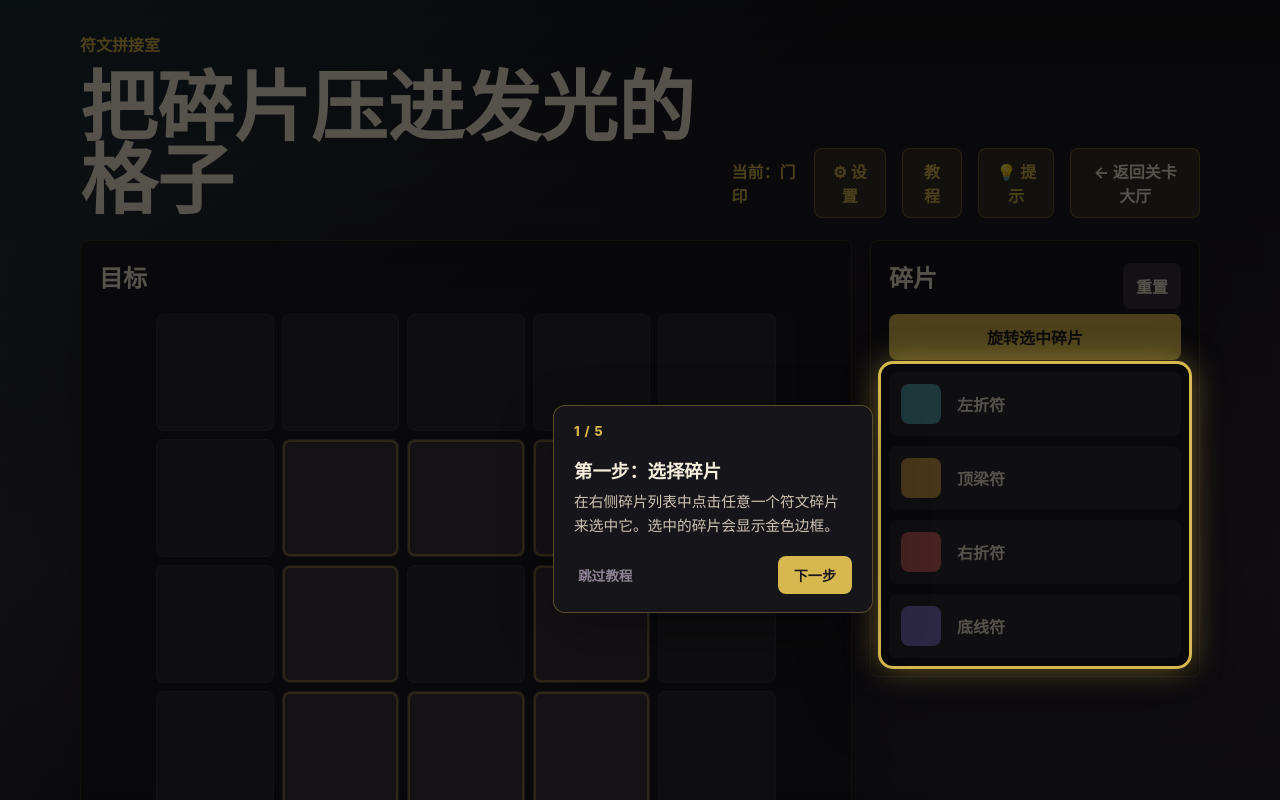
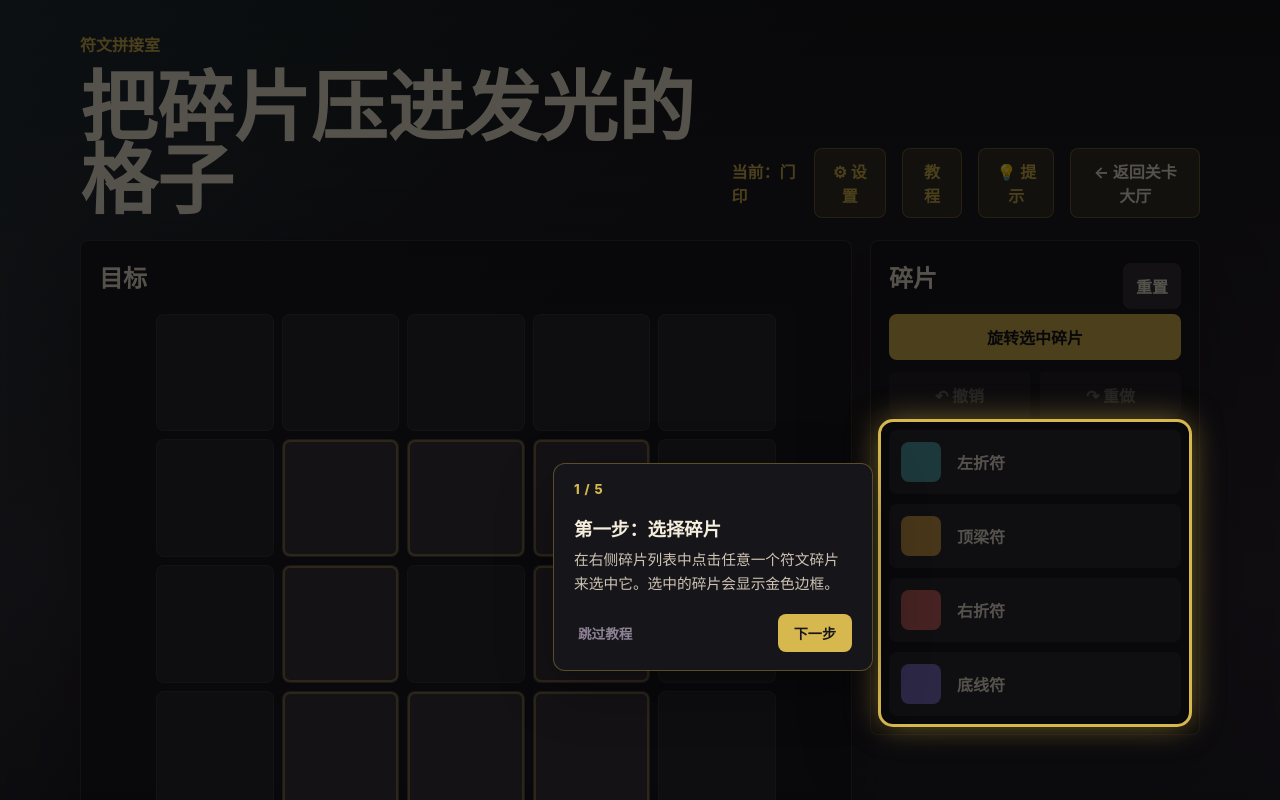
Before and after one commit to aliAjax/hxwl-5-b4eb419, a React (Vite) app: page / in a window 1280 px wide. Both pictures are taken after a click on the button "查看教程". Shown: the top 800 px of the page. Built offline with nearby package versions, Linux system fonts and the light colour scheme.

Commit message:
.3436396082391580:128e98f73b5d7a02a4c16e4b40efe917_6a299590f34b5f32e355d470.6a29959ef34b5f32e355d493.6a29959e0e6a33f80d635409:Trae CN.T(2026/6/11 00:49:34)

```diff
--- a/src/App.tsx
+++ b/src/App.tsx
@@ -24,11 +24,21 @@ type Placement = {
   rotation: number;
 };
 
+type HistoryState = {
+  placements: Placement[];
+  activePiece: string | null;
+  rotation: number;
+  stats: Stats;
+  showComplete: boolean;
+};
+
 type Save = {
   levelId: string;
   placements: Placement[];
   completed: string[];
   lastPlayed: Record<string, string>;
+  undoStack?: HistoryState[];
+  redoStack?: HistoryState[];
 };
 
 const storageKey = "hxwl-5-runes";
@@ -417,9 +427,15 @@ function loadSave(): Save {
     if (!parsed.lastPlayed) {
       parsed.lastPlayed = {};
     }
+    if (!parsed.undoStack) {
+      parsed.undoStack = [];
+    }
+    if (!parsed.redoStack) {
+      parsed.redoStack = [];
+    }
     return parsed;
   } catch {
-    return { levelId: levels[0].id, placements: [], completed: [], lastPlayed: {} };
+    return { levelId: levels[0].id, placements: [], completed: [], lastPlayed: {}, undoStack: [], redoStack: [] };
   }
 }
 
@@ -935,6 +951,9 @@ export default function App() {
   const level = levels.find((item) => item.id === save.levelId) ?? levels[0];
   const prevSolvedRef = useRef(false);
   const hasInteractionRef = useRef(false);
+  const undoStackRef = useRef<HistoryState[]>(save.undoStack || []);
+  const redoStackRef = useRef<HistoryState[]>(save.redoStack || []);
+  const isPerformingUndoRedoRef = useRef(false);
 
   const tutorialRefs: TutorialRefs = {
     pieces: useRef<HTMLDivElement>(null),
@@ -978,6 +997,121 @@ export default function App() {
       sound.play(kind);
     }
   };
+
+  function persistHistory() {
+    setSave((current) => ({
+      ...current,
+      undoStack: undoStackRef.current,
+      redoStack: redoStackRef.current
+    }));
+  }
+
+  function captureState() {
+    if (isPerformingUndoRedoRef.current) return;
+    const state: HistoryState = {
+      placements: [...save.placements],
+      activePiece,
+      rotation,
+      stats: { ...stats },
+      showComplete
+    };
+    undoStackRef.current.push(state);
+    redoStackRef.current = [];
+    persistHistory();
+  }
+
+  function clearRedoStack() {
+    redoStackRef.current = [];
+    persistHistory();
+  }
+
+  function canUndo() {
+    return undoStackRef.current.length > 0;
+  }
+
+  function canRedo() {
+    return redoStackRef.current.length > 0;
+  }
+
+  function undo() {
+    if (!canUndo()) return;
+    isPerformingUndoRedoRef.current = true;
+    const prevState = undoStackRef.current.pop()!;
+    const currentState: HistoryState = {
+      placements: [...save.placements],
+      activePiece,
+      rotation,
+      stats: { ...stats },
+      showComplete
+    };
+    redoStackRef.current.push(currentState);
+
+    setSave((current) => ({ ...current, placements: prevState.placements }));
+    setActivePiece(prevState.activePiece);
+    setRotation(prevState.rotation);
+    setStats(prevState.stats);
+    setShowComplete(prevState.showComplete);
+    if (prevState.showComplete) {
+      prevSolvedRef.current = true;
+    }
+    playSound("select");
+    persistHistory();
+    setTimeout(() => {
+      isPerformingUndoRedoRef.current = false;
+    }, 0);
+  }
+
+  function redo() {
+    if (!canRedo()) return;
+    isPerformingUndoRedoRef.current = true;
+    const nextState = redoStackRef.current.pop()!;
+    const currentState: HistoryState = {
+      placements: [...save.placements],
+      activePiece,
+      rotation,
+      stats: { ...stats },
+      showComplete
+    };
+    undoStackRef.current.push(currentState);
+
+    setSave((current) => ({ ...current, placements: nextState.placements }));
+    setActivePiece(nextState.activePiece);
+    setRotation(nextState.rotation);
+    setStats(nextState.stats);
+    setShowComplete(nextState.showComplete);
+    if (nextState.showComplete) {
+      prevSolvedRef.current = true;
+    }
+    playSound("select");
+    persistHistory();
+    setTimeout(() => {
+      isPerformingUndoRedoRef.current = false;
+    }, 0);
+  }
+
+  function resetHistory() {
+    undoStackRef.current = [];
+    redoStackRef.current = [];
+    persistHistory();
+  }
+
+  useEffect(() => {
+    function handleKeyDown(e: KeyboardEvent) {
+      if (view !== "game") return;
+      if (e.target instanceof HTMLInputElement || e.target instanceof HTMLTextAreaElement) return;
+      const isMac = navigator.platform.toUpperCase().indexOf("MAC") >= 0;
+      const modKey = isMac ? e.metaKey : e.ctrlKey;
+      if (modKey && !e.shiftKey && e.key.toLowerCase() === "z") {
+        e.preventDefault();
+        undo();
+      } else if ((modKey && e.shiftKey && e.key.toLowerCase() === "z") || (modKey && e.key.toLowerCase() === "y")) {
+        e.preventDefault();
+        redo();
+      }
+    }
+    window.addEventListener("keydown", handleKeyDown);
+    return () => window.removeEventListener("keydown", handleKeyDown);
+  }, [view]);
 
   function completeTutorial() {
     localStorage.setItem(tutorialKey, "1");
@@ -1052,6 +1186,7 @@ export default function App() {
     const out = cells.some(([r, c]) => r < 0 || c < 0 || r >= level.size || c >= level.size);
     const collision = cells.some(([r, c]) => occupied.has(cellKey(r, c)));
     if (out || collision) return;
+    captureState();
     hasInteractionRef.current = true;
     setSave((current) => ({ ...current, placements: [...current.placements, { pieceId: activePiece, row, col, rotation }] }));
     setStats((s) => ({ ...s, steps: s.steps + 1 }));
@@ -1063,6 +1198,7 @@ export default function App() {
   function switchLevel(levelId: string) {
     hasInteractionRef.current = false;
     prevSolvedRef.current = false;
+    resetHistory();
     setSave((current) => ({
       ...current,
       levelId,
@@ -1080,6 +1216,7 @@ export default function App() {
   function backToHall() {
     hasInteractionRef.current = false;
     prevSolvedRef.current = false;
+    resetHistory();
     setView("hall");
     setActivePiece(null);
     setRotation(0);
@@ -1088,11 +1225,16 @@ export default function App() {
   }
 
   function handleSetActivePiece(id: string) {
+    if (activePiece !== id) {
+      captureState();
+    }
     setActivePiece(id);
     playSound("select");
   }
 
   function handleRotate() {
+    if (!activePiece) return;
+    captureState();
     setRotation((value) => (value + 1) % 4);
     hasInteractionRef.current = true;
     setStats((s) => ({ ...s, rotations: s.rotations + 1 }));
@@ -1100,6 +1242,8 @@ export default function App() {
   }
 
   function handleReset() {
+    if (save.placements.length === 0) return;
+    captureState();
     hasInteractionRef.current = true;
     setSave((current) => ({ ...current, placements: [] }));
     setStats((s) => ({ ...s, resets: s.resets + 1 }));
@@ -1266,6 +1410,14 @@ export default function App() {
           <button ref={tutorialRefs.rotate} className="rotate" onClick={handleRotate}>
             旋转选中碎片
           </button>
+          <div className="undo-redo-group">
+            <button className="undo-btn" onClick={undo} disabled={!canUndo()}>
+              ↶ 撤销
+            </button>
+            <button className="redo-btn" onClick={redo} disabled={!canRedo()}>
+              ↷ 重做
+            </button>
+          </div>
           <div ref={tutorialRefs.pieces} className="pieces">
             {level.pieces.map((piece) => (
               <button className={activePiece === piece.id ? "active" : ""} key={piece.id} onClick={() => handleSetActivePiece(piece.id)}>
--- a/src/styles.css
+++ b/src/styles.css
@@ -1667,3 +1667,52 @@ h1 {
     max-height: 50vh;
   }
 }
+
+.undo-redo-group {
+  display: grid;
+  grid-template-columns: 1fr 1fr;
+  gap: 10px;
+  margin-bottom: 12px;
+}
+
+.undo-btn,
+.redo-btn {
+  padding: 11px 13px;
+  background: var(--color-bg-button);
+  color: var(--color-fg);
+  font-weight: 800;
+  border: 0;
+  border-radius: 8px;
+  cursor: pointer;
+  transition:
+    background calc(0.15s * var(--anim-duration-scale)) ease,
+    opacity calc(0.15s * var(--anim-duration-scale)) ease,
+    transform calc(0.12s * var(--anim-duration-scale)) ease;
+}
+
+.undo-btn:hover:not(:disabled),
+.redo-btn:hover:not(:disabled) {
+  background: var(--color-bg-button-hover);
+  transform: translateY(calc(-1px * var(--anim-opacity)));
+}
+
+.undo-btn:active:not(:disabled),
+.redo-btn:active:not(:disabled) {
+  transform: scale(calc(0.97 + 0.03 * (1 - var(--anim-opacity))));
+}
+
+.undo-btn:disabled,
+.redo-btn:disabled {
+  opacity: 0.35;
+  cursor: not-allowed;
+}
+
+.undo-btn {
+  border-top-right-radius: 4px;
+  border-bottom-right-radius: 4px;
+}
+
+.redo-btn {
+  border-top-left-radius: 4px;
+  border-bottom-left-radius: 4px;
+}
```
